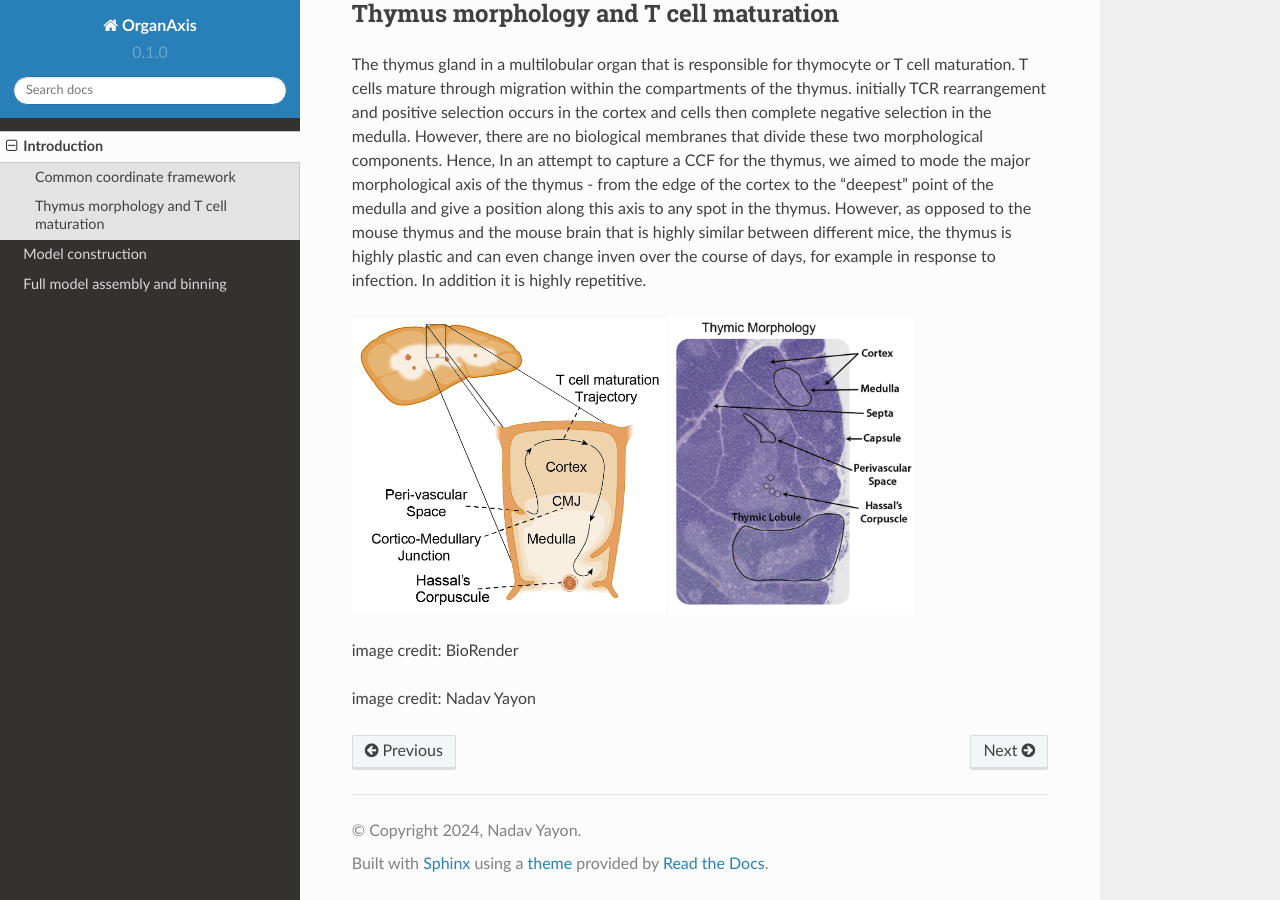
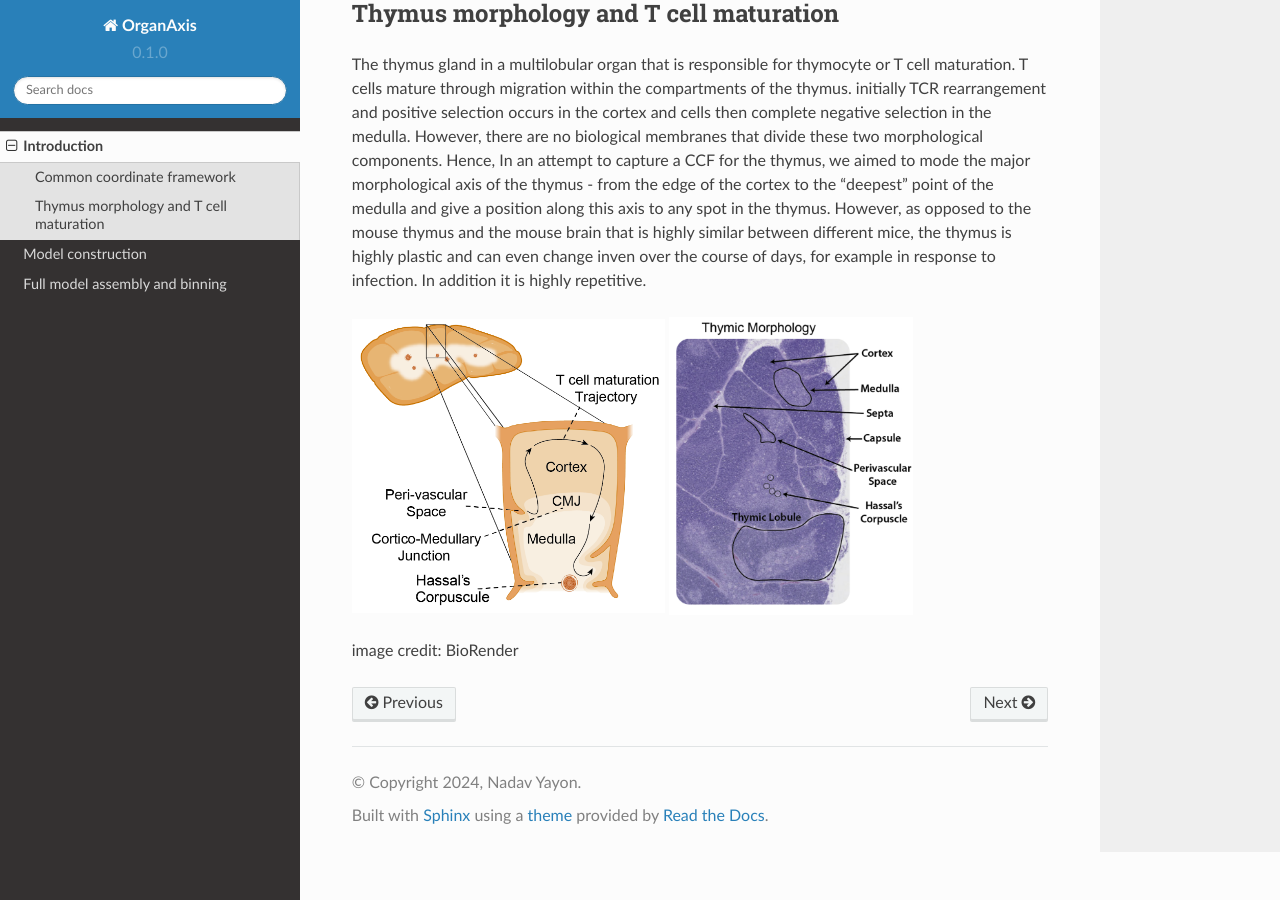
Before and after one commit to nadavyayon/organ_axis_tutorial, a Sphinx documentation site: the page built from docs/source/introduction.rst, in a window 1280 px wide and 900 px high, scrolled down 579 px. Built offline with Sphinx 7.4.7 and the Read the Docs theme 2.0.0, drawn with Linux system fonts in a browser that asks for light colours.

Commit message:
Update introduction.rst

```diff
--- a/docs/source/introduction.rst
+++ b/docs/source/introduction.rst
@@ -25,4 +25,3 @@ image credit: BioRender
 
 .. |pic2| image:: images/morphology_paed.PNG
    :width: 35%
-image credit: Nadav Yayon
```
